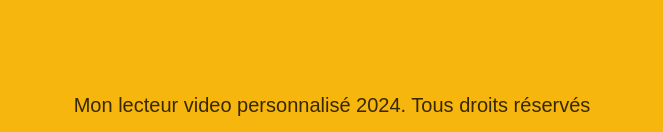
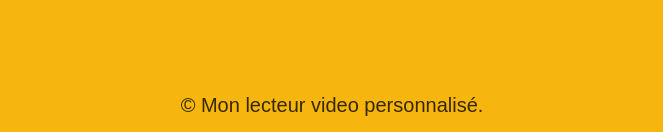
Before and after one commit to aperbet56/lecteur_video_personnalise, a plain HTML site: page index.html in a window 1280 px wide. Shown: the part 668-800 px from the top of the page, without its empty margins (308-971 px from the left). Drawn offline with Linux system fonts and the light colour scheme.

Commit message:
Modification du footer

```diff
--- a/index.html
+++ b/index.html
@@ -18,7 +18,7 @@
     </header>
     <main class="main__content"></main>
     <footer>
-      <span>Mon lecteur video personnalisé 2024. Tous droits réservés</span>
+      <span>&copy; Mon lecteur video personnalisé.</span>
     </footer>
     <script src="script.js"></script>
   </body>
```
